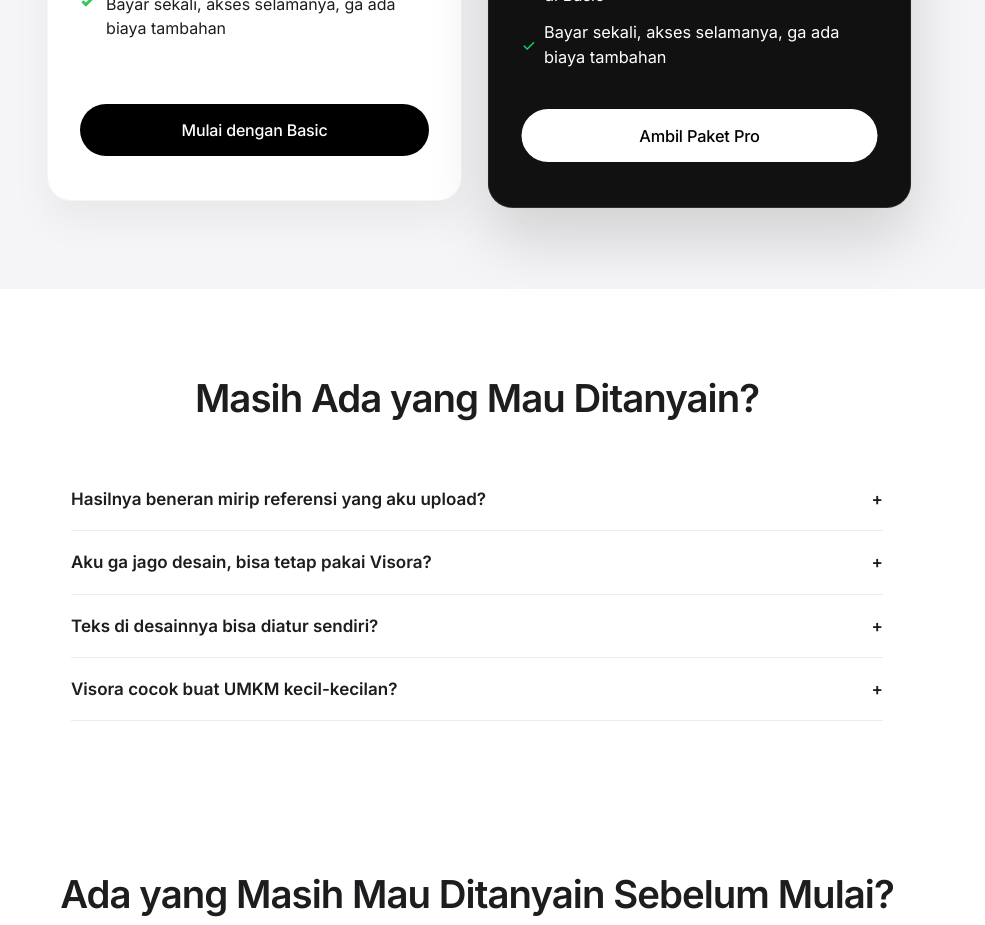
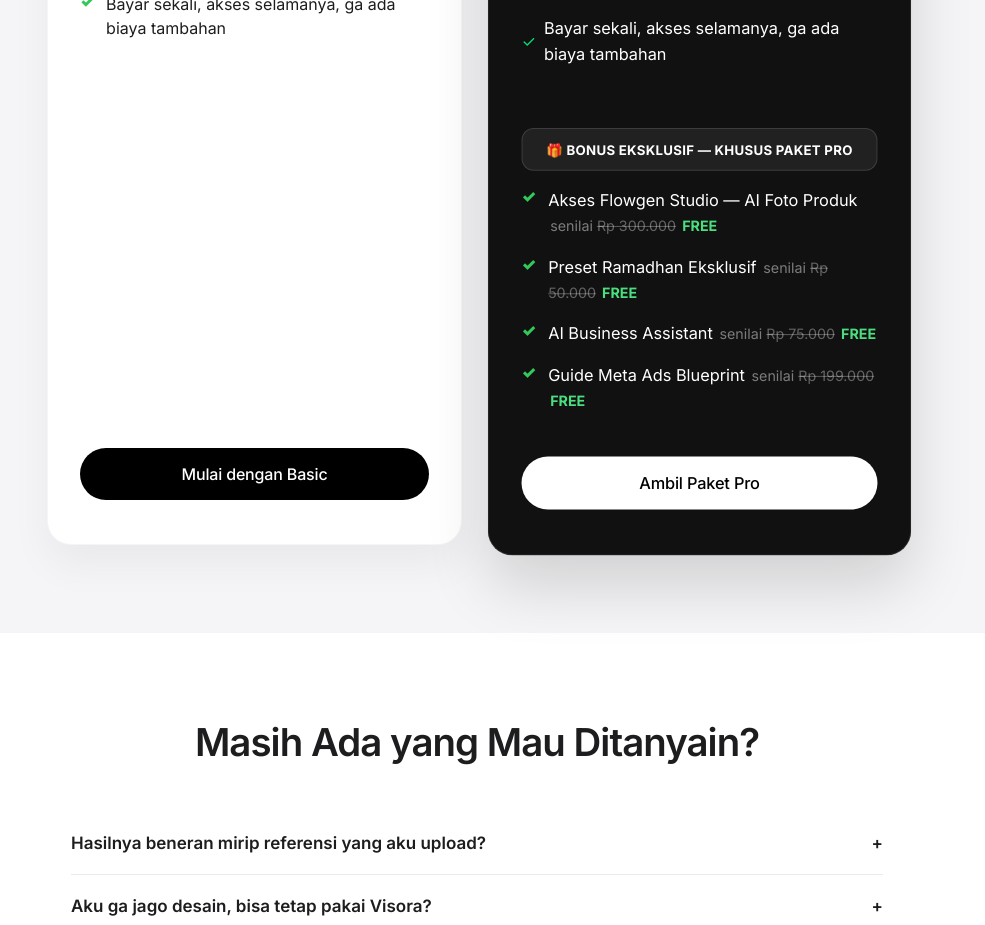
Before and after one commit to yuhrijul022-arch/Visoraa, a React (Vite) app: page / in a window 1280 px wide. Shown: the part 4680-5605 px from the top of the page, without its empty margins (163-1148 px from the left). Built offline with nearby package versions, Linux system fonts and the light colour scheme; no server answers.

Commit message:
fix: remove pixel debounce to guarantee event fires, and sync BONUSES_PRO copy across formorder and lpform

```diff
--- a/src/components/LPForm.tsx
+++ b/src/components/LPForm.tsx
@@ -41,6 +41,13 @@ const BENEFITS_PRO = [
     'Jalur server prioritas, ga perlu antri lama',
     'Akses style desain eksklusif yang ga ada di Basic',
     'Bayar sekali, akses selamanya, ga ada biaya tambahan',
+];
+
+const BONUSES_PRO = [
+    { label: 'Akses Flowgen Studio — AI Foto Produk', value: 'Rp 300.000' },
+    { label: 'Preset Ramadhan Eksklusif', value: 'Rp 50.000' },
+    { label: 'AI Business Assistant', value: 'Rp 75.000' },
+    { label: 'Guide Meta Ads Blueprint', value: 'Rp 199.000' },
 ];
 
 const FAQS = [
@@ -267,6 +274,23 @@ export const LPForm: React.FC = () => {
                                     );
                                 })}
                             </div>
+
+                            {/* ─ BONUS ─ */}
+                            <div className="lp-bonus-divider">
+                                <span>🎁 BONUS EKSKLUSIF — Khusus Paket Pro</span>
+                            </div>
+                            <div className="lp-benefit-list" style={{ color: '#fff', marginTop: 0 }}>
+                                {BONUSES_PRO.map((b, i) => (
+                                    <div key={i} className="lp-benefit-item" style={{display: 'flex', alignItems: 'flex-start', gap: 10, marginBottom: 12}}>
+                                        <span className="lp-check">✓</span>
+                                        <span style={{ color: '#fff' }}>
+                                            {b.label}
+                                            {' '}<span className="lp-bonus-price">senilai <s>{b.value}</s> <strong className="lp-bonus-free">FREE</strong></span>
+                                        </span>
+                                    </div>
+                                ))}
+                            </div>
+
                             <a href="/formorder?plan=pro" className="lp-btn lp-btn-block" style={{ background: '#fff', color: '#000' }}>Pilih Pro</a>
                         </div>
                     </div>
@@ -452,6 +476,12 @@ h3 { font-size: 1.35rem; line-height: 1.2; margin-bottom: 12px; }
 .lp-wa-btn { background: #25D366; color: #fff; padding: 16px 28px; border-radius: 999px; font-weight: 700; box-shadow: 0 18px 40px rgba(37,211,102,0.25); text-decoration: none; display: inline-block; transition: transform 0.2s ease; }
 .lp-wa-btn:hover { transform: scale(1.02); }
 
+/* BONUS */
+.lp-bonus-divider { margin: 22px 0 16px; padding: 10px 16px; background: rgba(255,255,255,0.07); border-radius: 12px; border: 1px solid rgba(255,255,255,0.13); font-size: 0.8125rem; font-weight: 700; color: #fff; text-align: center; letter-spacing: 0.02em; text-transform: uppercase; }
+.lp-bonus-price { font-size: 0.875rem; color: rgba(255,255,255,0.45); margin-left: 2px; }
+.lp-bonus-price s { color: rgba(255,255,255,0.35); text-decoration-color: rgba(255,255,255,0.3); }
+.lp-bonus-free { color: #4ade80; font-weight: 800; font-size: 0.875rem; margin-left: 2px; }
+
 /* FINAL */
 .lp-final-section { padding: calc(var(--lp-py) + 12px) 0; text-align: center; background: linear-gradient(135deg, #F5F5F7 0%, #fff 100%); }
 .lp-final-sub { font-size: 1.375rem; margin-bottom: 40px; color: var(--lp-text-secondary); }
--- a/src/components/LandingPage.tsx
+++ b/src/components/LandingPage.tsx
@@ -41,6 +41,13 @@ const BENEFITS_PRO = [
     'Jalur server prioritas, ga perlu antri lama',
     'Akses style desain eksklusif yang ga ada di Basic',
     'Bayar sekali, akses selamanya, ga ada biaya tambahan',
+];
+
+const BONUSES_PRO = [
+    { label: 'Akses Flowgen Studio — AI Foto Produk', value: 'Rp 300.000' },
+    { label: 'Preset Ramadhan Eksklusif', value: 'Rp 50.000' },
+    { label: 'AI Business Assistant', value: 'Rp 75.000' },
+    { label: 'Guide Meta Ads Blueprint', value: 'Rp 199.000' },
 ];
 
 const FAQS = [
@@ -273,6 +280,23 @@ export const LandingPage: React.FC = () => {
                                     );
                                 })}
                             </div>
+
+                            {/* ─ BONUS ─ */}
+                            <div className="lp-bonus-divider">
+                                <span>🎁 BONUS EKSKLUSIF — Khusus Paket Pro</span>
+                            </div>
+                            <div className="lp-benefit-list" style={{ color: '#fff', marginTop: 0 }}>
+                                {BONUSES_PRO.map((b, i) => (
+                                    <div key={i} className="lp-benefit-item">
+                                        <span className="lp-check">✓</span>
+                                        <span style={{ color: '#fff' }}>
+                                            {b.label}
+                                            {' '}<span className="lp-bonus-price">senilai <s>{b.value}</s> <strong className="lp-bonus-free">FREE</strong></span>
+                                        </span>
+                                    </div>
+                                ))}
+                            </div>
+
                             <a href="/formorder?plan=pro" className="lp-btn lp-btn-block" style={{ background: '#fff', color: '#000' }}>Ambil Paket Pro</a>
                         </div>
                     </div>
@@ -447,6 +471,12 @@ h3 { font-size: 1.35rem; line-height: 1.2; margin-bottom: 12px; }
 .lp-check { color: #34C759; font-weight: 900; line-height: 1.2; flex-shrink: 0; }
 .lp-btn-block { width: 100%; padding: 18px; display: block; text-align: center; }
 
+/* BONUS */
+.lp-bonus-divider { margin: 22px 0 16px; padding: 10px 16px; background: rgba(255,255,255,0.07); border-radius: 12px; border: 1px solid rgba(255,255,255,0.13); font-size: 0.8125rem; font-weight: 700; color: #fff; text-align: center; letter-spacing: 0.02em; text-transform: uppercase; }
+.lp-bonus-price { font-size: 0.875rem; color: rgba(255,255,255,0.45); margin-left: 2px; }
+.lp-bonus-price s { color: rgba(255,255,255,0.35); text-decoration-color: rgba(255,255,255,0.3); }
+.lp-bonus-free { color: #4ade80; font-weight: 800; font-size: 0.875rem; margin-left: 2px; }
+
 /* FAQ */
 .lp-faq-section { padding: var(--lp-py) 0; }
 .lp-accordion-item { border-bottom: 1px solid rgba(0,0,0,0.08); }
--- a/src/components/UnifiedCheckoutComponent.tsx
+++ b/src/components/UnifiedCheckoutComponent.tsx
@@ -48,6 +48,13 @@ export const UnifiedCheckoutComponent: React.FC = () => {
             'Bayar sekali, akses selamanya, ga ada biaya tambahan',
         ],
     };
+
+    const BONUSES_PRO = [
+        { label: 'Akses Flowgen Studio — AI Foto Produk', value: 'Rp 300.000' },
+        { label: 'Preset Ramadhan Eksklusif', value: 'Rp 50.000' },
+        { label: 'AI Business Assistant', value: 'Rp 75.000' },
+        { label: 'Guide Meta Ads Blueprint', value: 'Rp 199.000' },
+    ];
 
     // ── Meta Pixel ── fire on load
     useEffect(() => {
@@ -262,6 +269,29 @@ export const UnifiedCheckoutComponent: React.FC = () => {
                             </div>
                         );
                     })}
+
+                    {plan === 'pro' && (
+                        <div style={{ marginTop: 24 }}>
+                            <div style={{
+                                margin: '0 0 16px 0', padding: '10px 16px', background: 'rgba(0,0,0,0.04)', borderRadius: 12,
+                                border: '1px solid rgba(0,0,0,0.06)', fontSize: '0.8125rem', fontWeight: 700, color: '#111',
+                                textAlign: 'center', letterSpacing: '0.02em', textTransform: 'uppercase'
+                            }}>
+                                🎁 BONUS EKSKLUSIF
+                            </div>
+                            <div style={{ color: '#1d1d1f' }}>
+                                {BONUSES_PRO.map((b, i) => (
+                                    <div key={i} style={{ display: 'flex', alignItems: 'flex-start', gap: 10, marginBottom: 12, fontSize: '1rem' }}>
+                                        <span style={{ color: '#34C759', fontWeight: 900, lineHeight: 1.2 }}>✓</span>
+                                        <span style={{ color: '#1d1d1f', fontWeight: 500 }}>
+                                            {b.label}
+                                            {' '}<span style={{ fontSize: '0.875rem', color: '#666', marginLeft: 2 }}>senilai <s style={{ color: '#999', textDecorationColor: '#ccc' }}>{b.value}</s> <strong style={{ color: '#34c759', fontWeight: 800, marginLeft: 2 }}>FREE</strong></span>
+                                        </span>
+                                    </div>
+                                ))}
+                            </div>
+                        </div>
+                    )}
                 </div>
 
                 {/* ── SECTION D + E + F: ORDER FORM CARD ── */}
--- a/src/lib/metaPixel.ts
+++ b/src/lib/metaPixel.ts
@@ -11,22 +11,6 @@ declare global {
         fbq?: any;
         _fbq?: any;
     }
-}
-
-// Debounce map specifically to handle React > 18 StrictMode double-invocations
-// Allows the same event on the same path after 500ms
-const lastFiredMap = new Map<string, number>();
-
-function canFire(eventName: string): boolean {
-    const path = typeof window !== 'undefined' ? window.location.pathname : '';
-    const key = `${path}::${eventName}`;
-    const now = Date.now();
-    const last = lastFiredMap.get(key) || 0;
-
-    if (now - last < 500) return false;
-
-    lastFiredMap.set(key, now);
-    return true;
 }
 
 export function generateEventId(): string {
@@ -43,30 +27,37 @@ export function initPixel(): void {
 
 export function trackPageView(): void {
     if (typeof window === 'undefined' || !window.fbq) return;
-    if (!canFire('PageView')) return;
-    // Fire pageview safely. Let Facebook handle session deduplication.
+    try {
         window.fbq('track', 'PageView', {}, { eventID: generateEventId() });
+        console.log('[Meta Pixel] Fired PageView');
+    } catch(e) { console.error(e); }
 }
 
 export function trackViewContent(data?: Record<string, any>): void {
     if (typeof window === 'undefined' || !window.fbq) return;
-    if (!canFire('ViewContent')) return;
+    try {
         window.fbq('track', 'ViewContent', data || {}, { eventID: generateEventId() });
+        console.log('[Meta Pixel] Fired ViewContent');
+    } catch(e) { console.error(e); }
 }
 
 export function trackInitiateCheckout(eventId?: string): void {
     if (typeof window === 'undefined' || !window.fbq) return;
-    if (!canFire('InitiateCheckout')) return;
+    try {
         window.fbq('track', 'InitiateCheckout', {}, { eventID: eventId || generateEventId() });
+        console.log('[Meta Pixel] Fired InitiateCheckout');
+    } catch(e) { console.error(e); }
 }
 
 export function trackAddPaymentInfo(eventId?: string, value?: number): void {
     if (typeof window === 'undefined' || !window.fbq) return;
-    if (!canFire('AddPaymentInfo')) return;
+    try {
         window.fbq('track', 'AddPaymentInfo', {
             currency: 'IDR',
             value: value || 99000,
         }, { eventID: eventId || generateEventId() });
+        console.log('[Meta Pixel] Fired AddPaymentInfo');
+    } catch(e) { console.error(e); }
 }
 
 export function getFbpFbc(): { fbp: string | null; fbc: string | null } {
```
Lines whose indentation alone changed are shown as unchanged.
